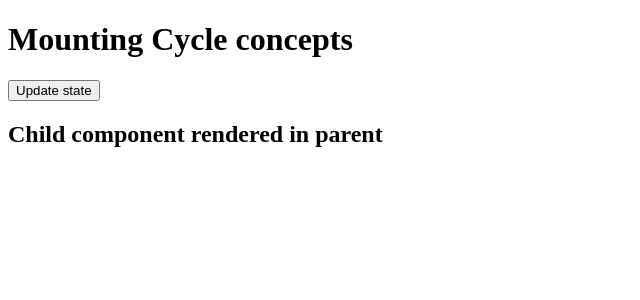
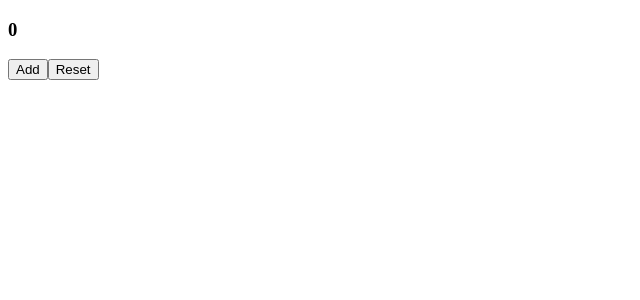
Before and after one commit to sunil-karpe/learn, a React (Create React App) app in the folder react-concepts/: page / in a window 1280 px wide. Shown: the top 300 px of the page, without its empty margins (0-640 px from the left). Built offline with nearby package versions, Linux system fonts and the light colour scheme.

Commit message:
State manipulation -displaying and changing the state

```diff
--- a/react-concepts/src/App.js
+++ b/react-concepts/src/App.js
@@ -1,7 +1,7 @@
 import React,{Component} from "react";
 //Import the component at a time to learn the things present in it. Mainly component is imported from components folder.
 //Please remove the below line about the already learned component's import and add the new import line to include the component that you want.
-import MountingCycle from "./components/MountingCycle";
+import State from "./components/State";
 
 
 class App extends Component{
@@ -10,7 +10,7 @@ class App extends Component{
     return(
       <div>
         {/* Add the imported component to learn concept present in it. */}
-        <MountingCycle/>
+        <State/>
       </div>
     )
   }
--- /dev/null
+++ b/react-concepts/src/components/State.js
@@ -0,0 +1,35 @@
+import React from "react";
+
+export default class State extends React.Component{
+    constructor(){
+        super();
+
+        this.state={
+            count:0
+        }
+    }
+
+    //Arrow function (this is directly accessible)
+    updateCount=()=>{
+        this.setState({count:this.state.count+1})
+    }
+
+    //Normal function (need to bind with this keyword while calling)
+    resetCount(){
+        this.setState({count:0})
+    }
+
+
+    render=()=>{
+        return(
+            <div>
+                <h3>{this.state.count}</h3>
+                <button onClick={this.updateCount}>Add</button>
+                {/* bind(this) method is useful when the function that will be called(resetCount in this example) is not a arrow function, so the value of this will not be accessible in that function. Hence to access this value, we have to bind that to the function. */}
+                <button onClick={this.resetCount.bind(this)}>Reset</button>
+
+            </div>
+        )
+    }
+
+}
```
